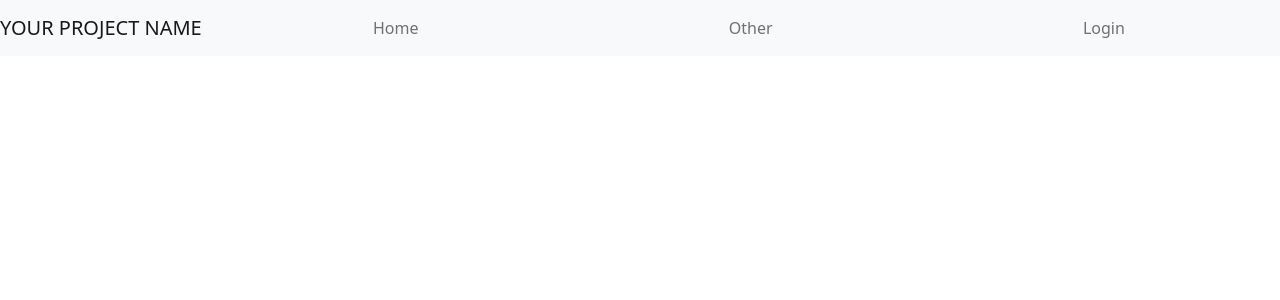
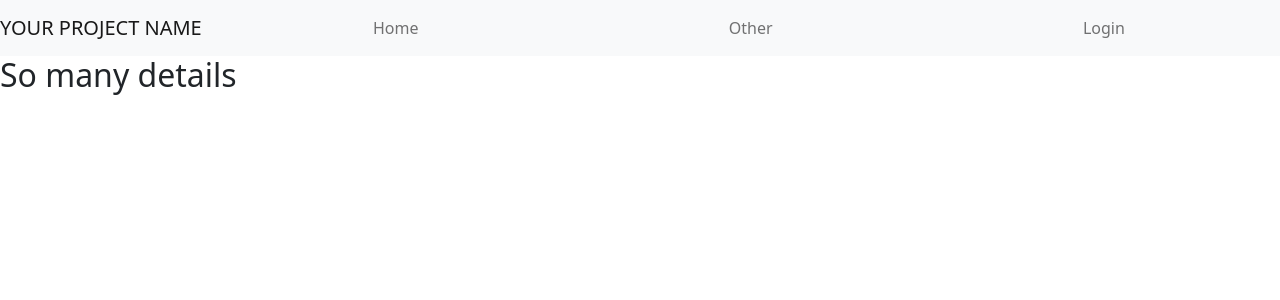
Before and after one commit to naomi-eliasar/practice-frontend, a React (Create React App) app: page /spaces/1 in a window 1280 px wide. Shown: the top 300 px of the page. Built offline with nearby package versions, Linux system fonts and the light colour scheme; no server answers.

Commit message:
button to visit details page works

```diff
--- a/src/App.js
+++ b/src/App.js
@@ -9,6 +9,7 @@ import SignUp from "./pages/SignUp";
 import Login from "./pages/Login";
 import Home from "./pages/Home";
 import Other from "./pages/Other";
+import Details from "./pages/Details";
 
 import { useDispatch, useSelector } from "react-redux";
 import { selectAppLoading } from "./store/appState/selectors";
@@ -32,6 +33,7 @@ function App() {
         <Route path="/other" element={<Other />} />
         <Route path="/signup" element={<SignUp />} />
         <Route path="/login" element={<Login />} />
+        <Route path="spaces/:id" element={<Details />} />
       </Routes>
     </div>
   );
--- a/src/components/SpaceCard/index.js
+++ b/src/components/SpaceCard/index.js
@@ -1,13 +1,13 @@
 import "./styles.css";
 import { Link } from "react-router-dom";
 
-const SpaceCard = ({ title, description, backgroundColor, color }) => {
+const SpaceCard = ({ title, description, backgroundColor, color, id }) => {
   return (
     <div className="spaceCard" style={{ backgroundColor: { backgroundColor } }}>
       <h2>{title}</h2>
       <p style={{ color: { color } }}>{description}</p>
       <button>
-        <Link to={`/details`}>Visit Space</Link>
+        <Link to={`/details/${id}`}>Visit Space</Link>
       </button>
     </div>
   );
--- /dev/null
+++ b/src/pages/Details/index.js
@@ -0,0 +1,9 @@
+const Details = () => {
+  return (
+    <div>
+      <h2>So many details</h2>
+    </div>
+  );
+};
+
+export default Details;
--- a/src/pages/Home/index.js
+++ b/src/pages/Home/index.js
@@ -17,13 +17,14 @@ const Home = () => {
   return (
     <div>
       <HeroBanner>
-        <h1>Spaces</h1>
+        <h1>Home</h1>
       </HeroBanner>
       {spaces.map((space) => {
         return (
           <div className="spaceFeed">
             <SpaceCard
               key={space.id}
+              id={space.id}
               title={space.title}
               description={space.description}
               backgroundColor={space.backgroundColor}
```
